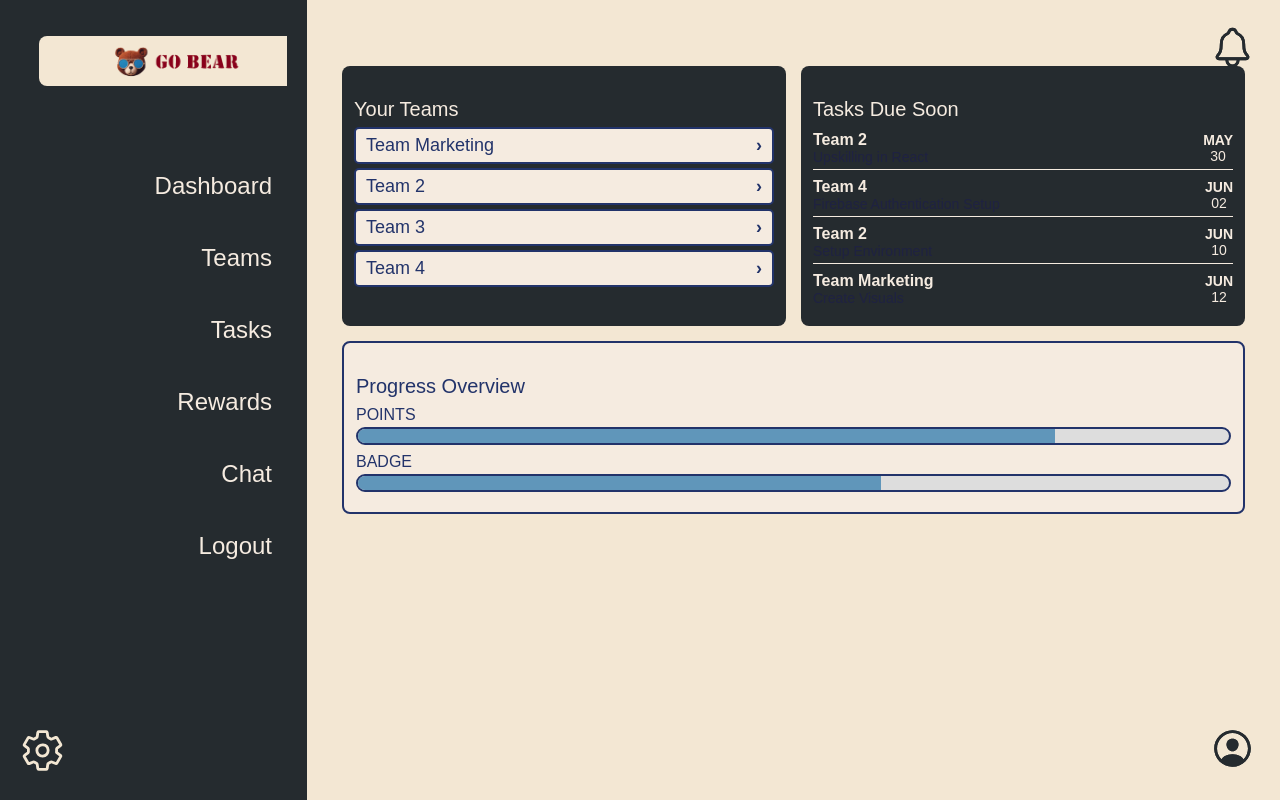
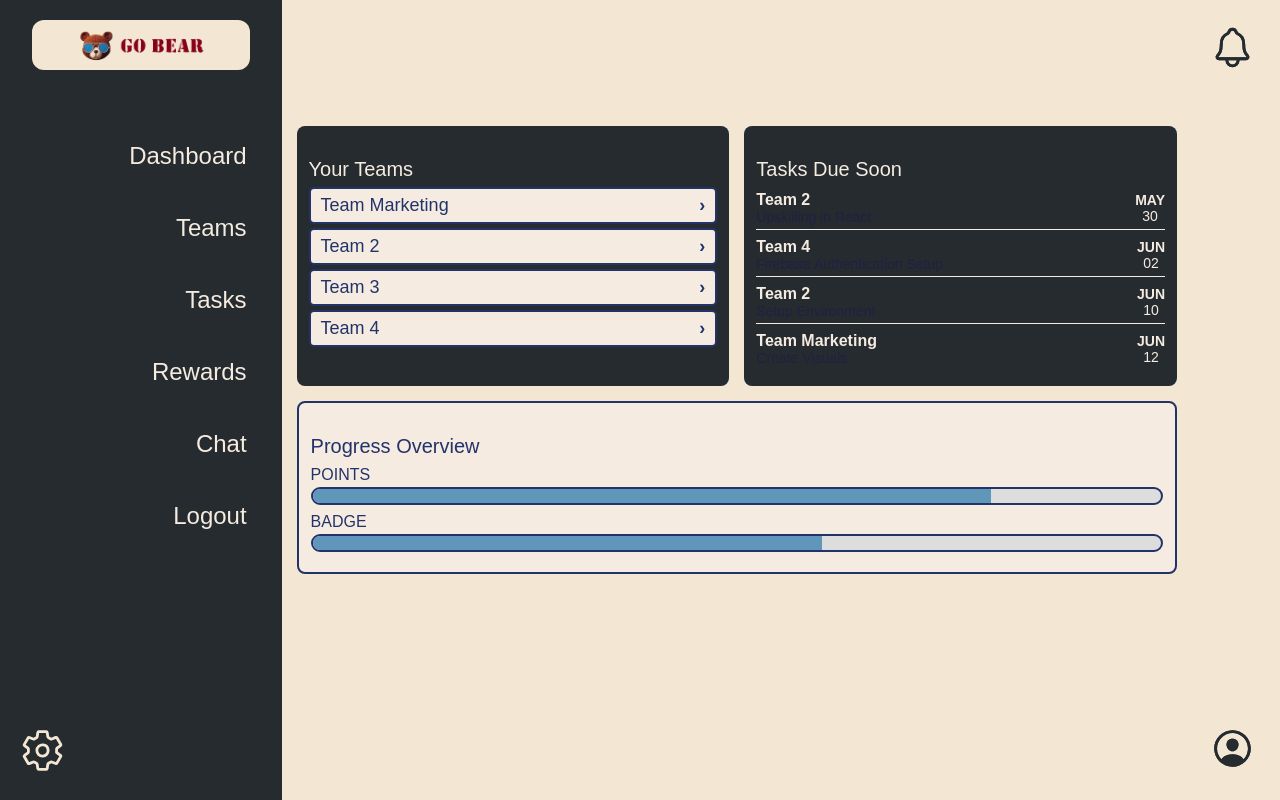
Before and after one commit to sophiaullrich/FutureForgeProject, a React (Create React App) app in the folder frontend/: page / in a window 1280 px wide. Built offline with nearby package versions, Linux system fonts and the light colour scheme; no server answers.

Commit message:
Manually Merging Changes to Layout
Layout pull request #22 needed to be recommitted after error in main

```diff
--- a/frontend/src/App.css
+++ b/frontend/src/App.css
@@ -1,46 +1,60 @@
-body, html, #root {
+/* ---- Global tokens ---- */
+:root{
+  --sidebar: clamp(240px, 22vw, 320px);  /* fluid sidebar width */
+  --pad: clamp(12px, 2vw, 24px);         /* fluid padding */
+  --gap: clamp(12px, 2vw, 24px);
+  --radius: 12px;
+  --content-max: 1400px;
+}
+
+*,
+*::before,
+*::after { box-sizing: border-box; }
+
+html, body, #root {
+  height: 100%;
   margin: 0;
-  padding: 0;
-  height: 100%;
+  overflow-y: auto;
+}
+
+body {
   font-family: "SF Pro Rounded", Arial, sans-serif;
   background-color: #F3E7D3;
-  overflow: hidden;
 }
 
-.app-container {
-  display: flex;
-  height: 100vh;
-  overflow: auto;
+.app-container{
+  display: grid;
+  grid-template-columns: var(--sidebar) 1fr; /* sidebar + flexible main */
+  min-height: 100dvh;                        /* safe on mobile */
   position: relative;
 }
 
-.main-content-area {
-  flex-grow: 1;
-  display: flex;
-  flex-direction: column;
-  background-color: #F3E7D3;
+/* Main content area fills the rest and centers large pages */
+.main-content-area{
+  min-width: 0;                /* avoid grid overflow */
+  background: #F3E7D3;
+  display: grid;
+  overflow-y: auto;
+  height: 100dvh;
 }
 
-
-.page-content-wrapper {
-  flex-grow: 1;
-  padding: 20px;
+.page-content-wrapper{
+  width: min(100%, 1400px);    /* readable max width */
+  margin-inline: auto;
+  padding-right: calc(var(--pad) + 64px);   /* space for icons */
+  padding-top:  calc(var(--pad) + 56px);    /* space for bell */
+  padding-bottom: calc(var(--pad) + 72px);  /* space for profile */
 }
 
-.notif-icon {
+.notif-icon, .profile-icon{
   position: fixed;
-  top: 25px;
-  right: 25px;
   z-index: 1000;
   color: #252B2F;
   cursor: pointer;
 }
+.notif-icon { top: 25px; right: 25px; }
+.profile-icon { bottom: 25px; right: 25px; }
 
-.profile-icon {
-  position: fixed;
-  bottom: 25px;
-  right: 25px;
-  z-index: 1000;
-  color: #252B2F;
-  cursor: pointer;
+@media (max-width: 900px){
+  .app-container{ grid-template-columns: 1fr; }
 }
--- a/frontend/src/NavigationBar.css
+++ b/frontend/src/NavigationBar.css
@@ -1,38 +1,55 @@
 .navbar-container {
-  width: 307px; /* Fixed width of the navbar */
+  width: clamp(240px, 22vw, 307px);
+  flex: 0 0 clamp(240px, 22vw, 307px);
   background-color: #252B2F;
+  box-sizing: border-box;
   padding: 20px;
   display: flex;
   flex-direction: column; /* Stack header, nav, footer vertically */
   justify-content: space-between; /* Pushes footer to bottom */
   box-shadow: 2px 0 5px rgba(0, 0, 0, 0.2); /* Subtle shadow on the edge */
+  overflow: hidden;
+  min-width: 200px;
 }
 
-.navbar-header {
+.navbar-header{
+  height: clamp(48px, 6vw, 64px);
+  margin: 0 12px clamp(32px, 6vh, 76px);
+  /* height: 50px;
+  margin: 0 19px clamp(32px, 8vh, 76px);
+  width: 88%;
+  max-width: 270px; */
+}
+
+.navbar-bg{
   display: flex;
   align-items: center;
-  margin-bottom: 76px; /* Space below header */
-  color: #F3E7D3;
+  justify-content: center;
+  padding-inline: clamp(16px, 6vw, 36px);
+  height: 50px;
+  border-radius: 12px;
+  background: #F3E7D3;
+  overflow: hidden;
+  min-width: 0;
 }
 
-.navbar-header .logo {
-  width: 138px;
-  height: 50px;
-  margin-left: 68px;
-}
-
-.navbar-bg {
-  width: 270px;
-  height: 50px;
-  flex-shrink: 0;
-  border-radius: 8px;
-  background: #F3E7D3;
-  margin-top: 16px;
-  margin-left: 19px;
+/* logo sits nicely centered in the pill */
+.navbar-header .logo{
+  max-width: 100%;
+  height: clamp(28px, 4vw, 36px);
+  width: auto;
+  height: 100%;
+  object-fit: contain;
 }
 
 .navbar-nav {
   position: relative; /* For positioning the animated line */
+}
+
+.navbar-nav a{
+  font-size: clamp(16px, 1.6vw, 22px);
+  padding: 8px 10px;
+  text-align: right;
 }
 
 .navbar-nav ul {
@@ -56,7 +73,7 @@
   padding: 10px 15px;
   font-family: "SF Pro Rounded", Arial, sans-serif;
   font-size: 24px;
-  color: #F5EBE0; /* Light beige text */
+  color: #F5EBE0;
   position: relative;
   text-align: right;
 }
@@ -75,14 +92,14 @@
 }
 
 /* Animated underline */
-
 .underline-line {
   display: block;
   height: 1px;
   background-color: #F5EBE0;
   border-radius: 2px;
   margin-top: 2px;
-  transition:ease-in;
+  transition: ease-in;
+  /* transition: 300ms cubic-bezier(.68,-.55,.265,1.55); */
     /*
     Custom spring approximation:
     - 851ms duration
```
